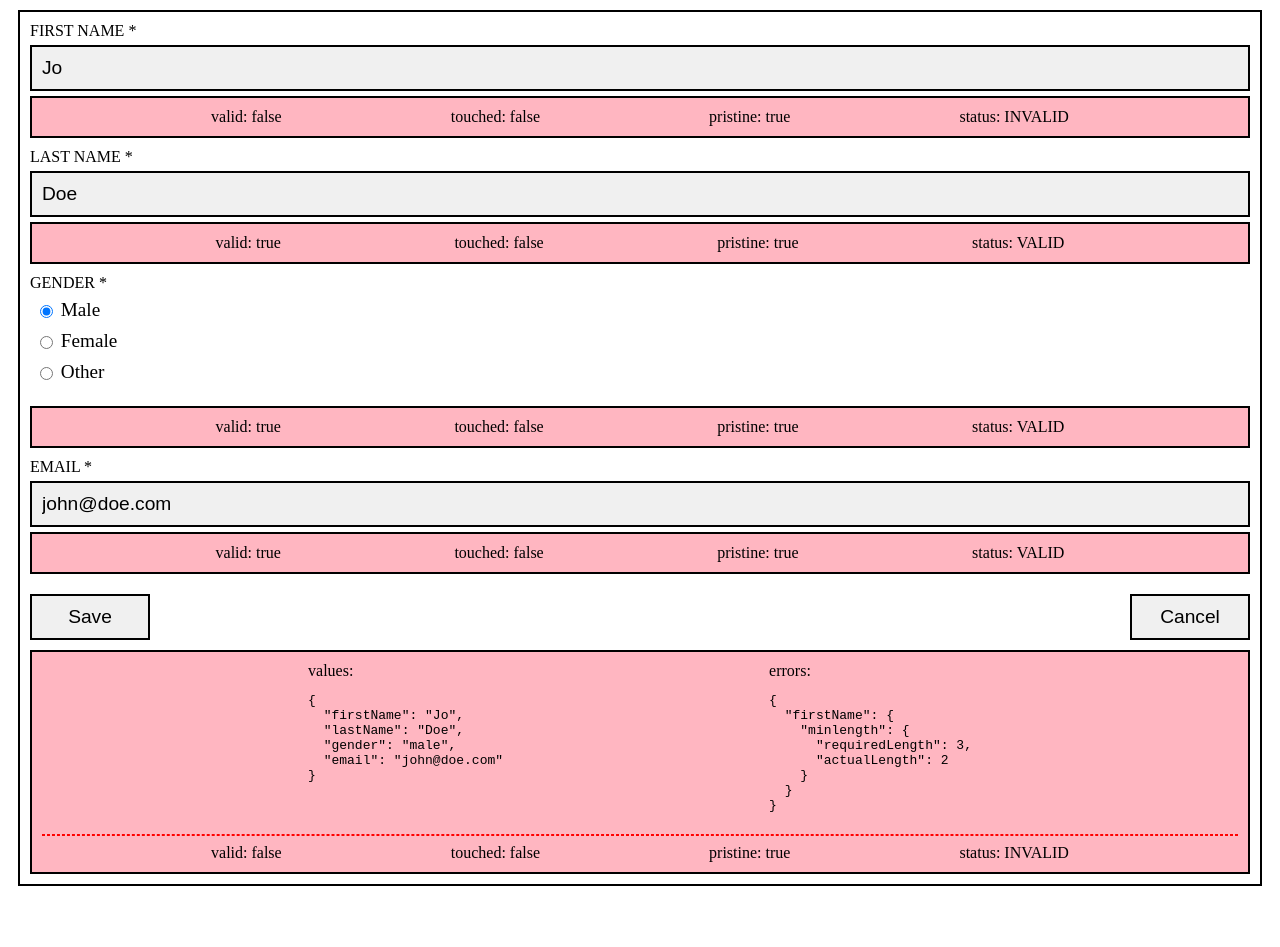
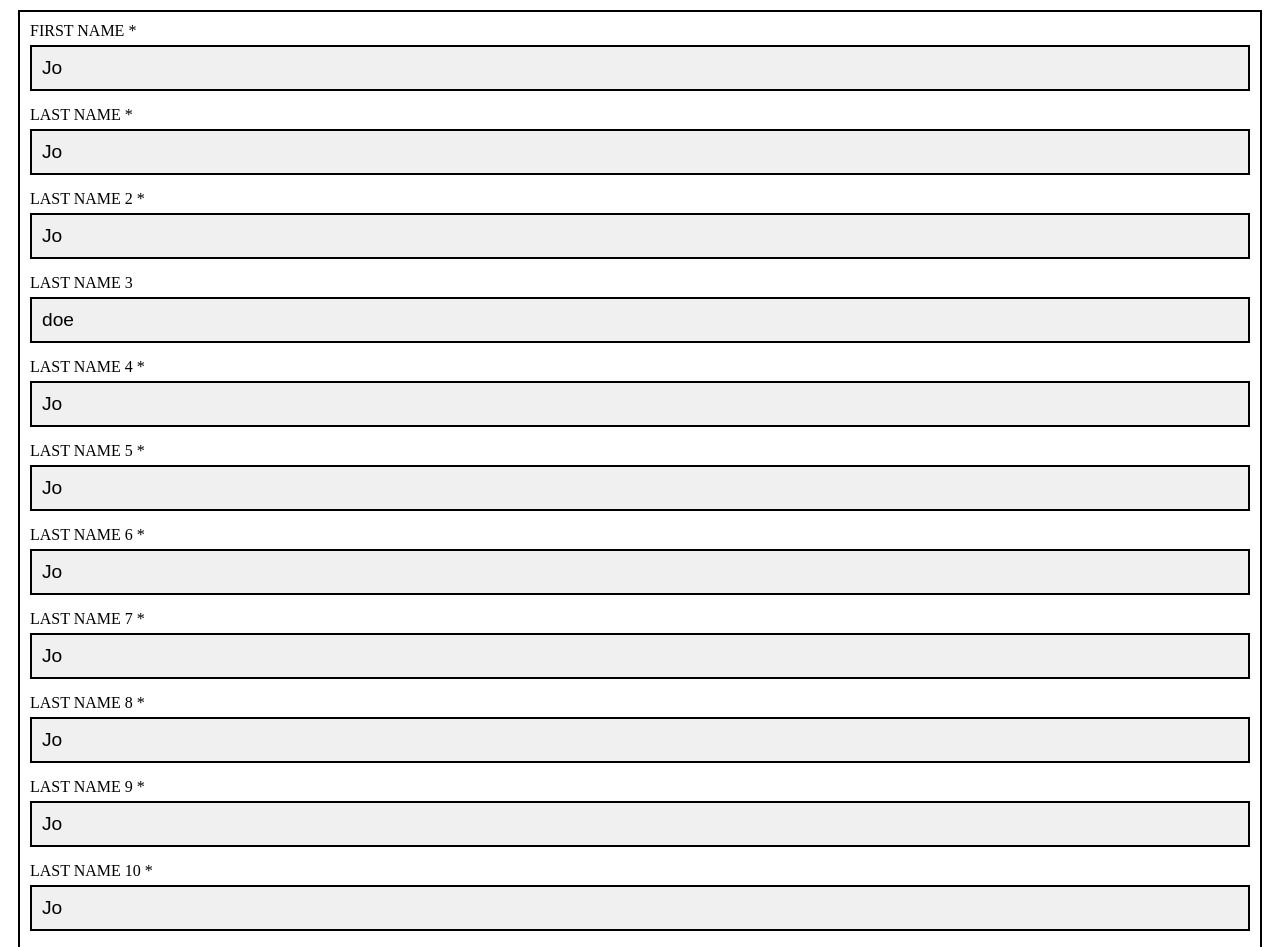
Before and after one commit to masterfix/std-forms-playground, an Angular app: page / in a window 1280 px wide. Shown: the top 947 px of the page. Before the commit the page ends 896 px from the top, so only its background shows below. Built offline with nearby package versions, Linux system fonts and the light colour scheme.

Commit message:
5 files modified

```diff
--- a/src/app/app.component.html
+++ b/src/app/app.component.html
@@ -1,4 +1,4 @@
-<std-form [formGroup]="form" [debug]="true">
+<std-form [formGroup]="form" [debug]="false">
 	<std-input [formControl]="firstName" label="First name">
 		<ng-template std-error="required">
 			Custom required error message
@@ -7,7 +7,27 @@
 			First character must be a capital letter (control)
 		</ng-template>
 	</std-input>
-	<std-input [formControl]="lastName" label="Last name" required>
+	<std-input [formControl]="firstName" label="Last name">
+	</std-input>
+	<std-input [formControl]="firstName" label="Last name 2">
+	</std-input>
+	<std-input [formControl]="lastName" label="Last name 3">
+	</std-input>
+	<std-input [formControl]="firstName" label="Last name 4">
+	</std-input>
+	<std-input [formControl]="firstName" label="Last name 5">
+	</std-input>
+	<std-input [formControl]="firstName" label="Last name 6">
+	</std-input>
+	<std-input [formControl]="firstName" label="Last name 7">
+	</std-input>
+	<std-input [formControl]="firstName" label="Last name 8">
+	</std-input>
+	<std-input [formControl]="firstName" label="Last name 9">
+	</std-input>
+	<std-input [formControl]="firstName" label="Last name 10">
+	</std-input>
+	<std-input [formControl]="firstName" label="Last name 11">
 	</std-input>
 	<std-radiobutton-group [formControl]="gender" label="Gender">
 		<ng-template std-radiobutton="male">
--- a/src/app/app.component.ts
+++ b/src/app/app.component.ts
@@ -27,8 +27,8 @@ export class AppComponent {
             //AppValidators.startsWithCapitalLetter
           ]
         }),
-        [AppComponent.lastNameField]: new FormControl("Doe", {
-          //validators: [AppValidators.startsWithCapitalLetter]
+        [AppComponent.lastNameField]: new FormControl("doe", {
+          validators: [AppValidators.startsWithCapitalLetter]
         }),
         [AppComponent.genderField]: new FormControl("male", {
           validators: [Validators.required]
--- a/src/app/modules/std-forms/components/std-form/std-form.component.ts
+++ b/src/app/modules/std-forms/components/std-form/std-form.component.ts
@@ -1,4 +1,16 @@
-import { Component, ContentChildren, Input, QueryList } from "@angular/core";
+import {
+  Component,
+  ContentChildren,
+  ElementRef,
+  Input,
+  QueryList
+} from "@angular/core";
+import {
+  ControlContainer,
+  FormArray,
+  FormControlDirective,
+  FormGroup
+} from "@angular/forms";
 import { StdErrorDirective } from "../../directives/std-error/std-error.directive";
 
 @Component({
@@ -11,4 +23,64 @@ export class StdFormComponent {
   @Input() debug = false;
 
   @ContentChildren(StdErrorDirective) stdErrors: QueryList<StdErrorDirective>;
+  @ContentChildren(FormControlDirective, { descendants: true })
+  formControls: QueryList<FormControlDirective>;
+  @ContentChildren(FormControlDirective, {
+    descendants: true,
+    read: ElementRef
+  })
+  formControlsElementRefs: QueryList<ElementRef<FormControlDirective>>;
+
+  constructor(private controlContainer: ControlContainer) {}
+
+  scrollToFirstInvalidControl(): void {
+    console.log("found formControls:", this.formControls.length);
+    console.log(
+      "found formControlsElementRefs:",
+      this.formControlsElementRefs.length
+    );
+
+    let invalidIndex = -1;
+    this.formControls.find((formControl, index, formControls) => {
+      if (!formControl.valid) {
+        invalidIndex = index;
+        return true;
+      }
+      return false;
+    });
+
+    if (invalidIndex >= 0) {
+      console.log("found an invalid control at position:", invalidIndex);
+
+      const invalidElement = this.formControlsElementRefs.toArray()[
+        invalidIndex
+      ].nativeElement as any;
+
+      //console.log("invalid element:", invalidElement);
+
+      var rect = invalidElement.getBoundingClientRect();
+      //console.log(rect.top, rect.right, rect.bottom, rect.left);
+
+      console.log("scrolling to top:", rect.top, "left:", rect.left);
+
+      window.scrollTo({
+        top: rect.top,
+        left: rect.left
+      });
+
+      //console.log('scroll to:', invalidFormControl.);
+    }
+
+    /*if (this.controlContainer.control instanceof FormGroup) {
+      for (const controlName in this.controlContainer.control.controls) {
+        console.log("controlName:", controlName);
+        const control = this.controlContainer.control.controls[controlName];
+        console.log("control:", control);
+      }
+    } else if (this.controlContainer.control instanceof FormArray) {
+      console.log("controlContainer is a FormArray");
+    } else {
+      console.log("controlContainer is of unknown type");
+    }*/
+  }
 }
--- a/src/app/modules/std-forms/components/std-input/std-input.component.ts
+++ b/src/app/modules/std-forms/components/std-input/std-input.component.ts
@@ -48,6 +48,7 @@ export class StdInputComponent implements AfterViewInit, ControlValueAccessor {
   }
 
   writeValue(value: any): void {
+    console.log(`input '${this.label}' got new value:`, value);
     this.formControl.setValue(value);
   }
 
--- a/src/app/modules/std-forms/components/std-save-button/std-save-button.component.ts
+++ b/src/app/modules/std-forms/components/std-save-button/std-save-button.component.ts
@@ -1,5 +1,6 @@
 import { Component, EventEmitter, Output } from "@angular/core";
 import { AbstractControl, ControlContainer } from "@angular/forms";
+import { StdFormComponent } from "../std-form/std-form.component";
 
 @Component({
   // tslint:disable-next-line: component-selector
@@ -11,7 +12,10 @@ export class StdSaveButtonComponent {
   @Output() action = new EventEmitter();
   @Output() save = new EventEmitter<SaveEvent>();
 
-  constructor(private controlContainer: ControlContainer) {}
+  constructor(
+    private controlContainer: ControlContainer,
+    private stdForm: StdFormComponent
+  ) {}
 
   get formControl(): AbstractControl {
     return this.controlContainer.control;
@@ -20,6 +24,7 @@ export class StdSaveButtonComponent {
   onAction() {
     this.action.emit();
     this.formControl.markAllAsTouched();
+    this.stdForm.scrollToFirstInvalidControl();
     this.save.emit({
       formValid: this.formControl.valid,
       formValue: this.formControl.value
```
